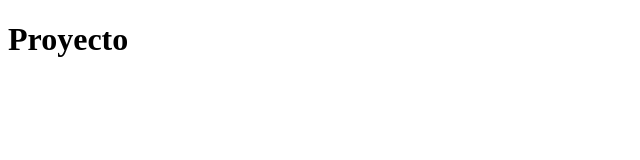
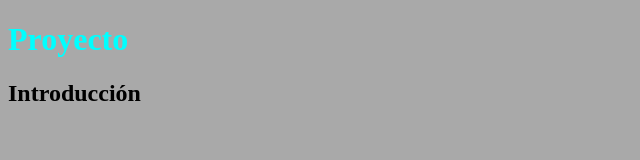
Before and after one commit to AntuzAdolfo/Proyecto-Pildoras-Git, a plain HTML site: page index.html in a window 1280 px wide. Shown: the whole page, without its empty margins (0-640 px from the left). Drawn offline with Linux system fonts and the light colour scheme.

Commit message:
Agregando estilos e Introducción

```diff
--- a/index.html
+++ b/index.html
@@ -4,9 +4,11 @@
     <meta charset="UTF-8">
     <meta http-equiv="X-UA-Compatible" content="IE=edge">
     <meta name="viewport" content="width=device-width, initial-scale=1.0">
+    <link rel="stylesheet" href="styles/style.css">
     <title>Proyecto</title>
 </head>
 <body>
     <h1>Proyecto</h1>
+    <h2>Introducción</h2>
 </body>
 </html>
--- /dev/null
+++ b/styles/style.css
@@ -0,0 +1,6 @@
+body {
+    background-color: darkgray;
+}
+h1 {
+    color: cyan;
+}
```
Also changed, not shown: javascript/app.js (added).
